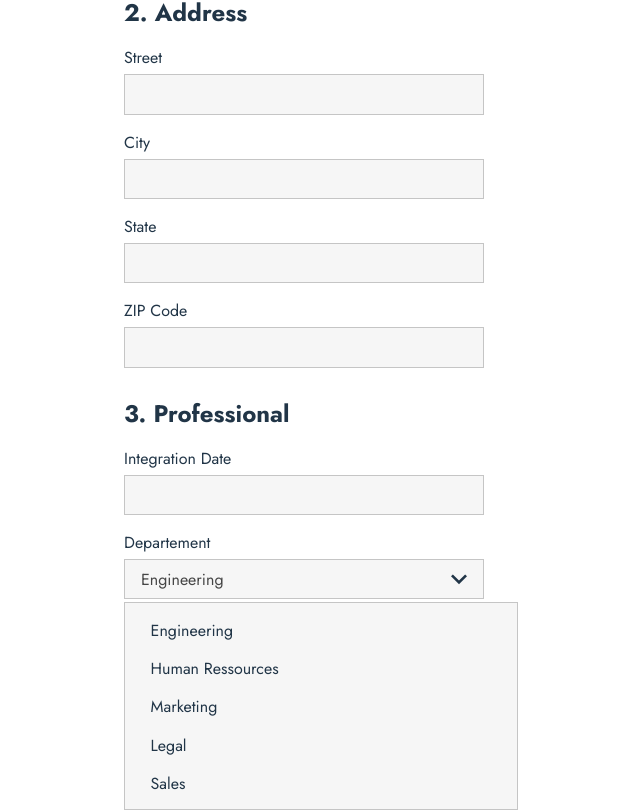
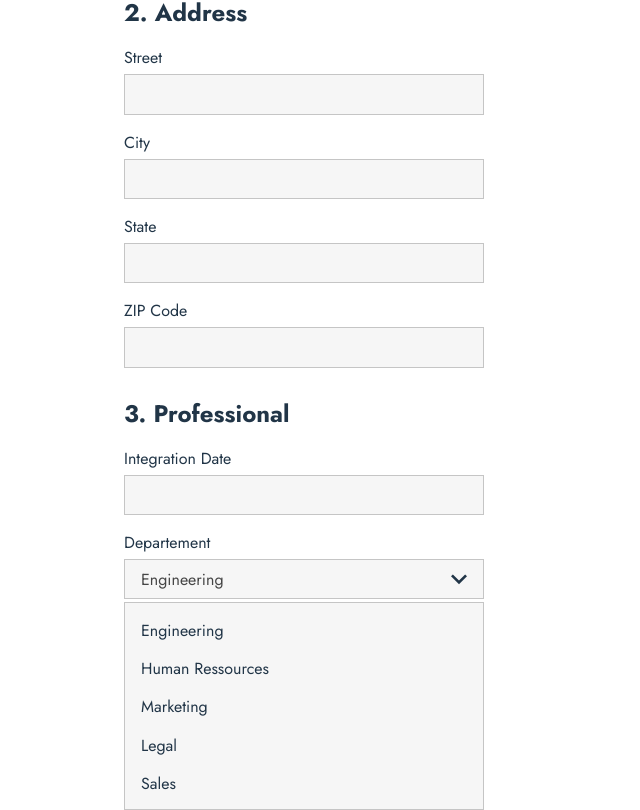
Before and after one commit to ask0ldd/P14-JQuery2ReactPluginsConversion, a React (Vite) app: page / in a window 1280 px wide. Shown: the part 404-1214 px from the top of the page, without its empty margins (336-976 px from the left). Built offline with nearby package versions, Linux system fonts and the light colour scheme.

Commit message:
custom select optionslist styling

```diff
--- a/src/index.css
+++ b/src/index.css
@@ -14,6 +14,16 @@
   -webkit-font-smoothing: antialiased;
   -moz-osx-font-smoothing: grayscale;
   -webkit-text-size-adjust: 100%;
+}
+
+*, /*init added*/
+*::before,
+*::after {
+  box-sizing: border-box;
+  margin: 0px;
+  padding: 0px;
+  text-decoration: none;
+  list-style: none;
 }
 
 body {
--- a/src/style/select/OptionsList.css
+++ b/src/style/select/OptionsList.css
@@ -1,11 +1,11 @@
 .customSelectOptionsContainer {
   flex-direction: column;
   width: 100%;
-  padding: 0.5em 1em 0.45em 1em;
+  padding: 0.5em 0 0.45em 0;
   /*display: none;*/
   position: absolute;
   left: 0;
-  top: 32px;
+  top: 48px;
   z-index: 100;
   background: #f6f6f6;
   overflow: hidden;
@@ -13,5 +13,5 @@
 }
 
 .customSelectOptionsContainer li {
-  padding: 0.5em 0.6em 0.45em 0.6em;
+  padding: 0.5em 1em 0.45em 1em;
 }
```
